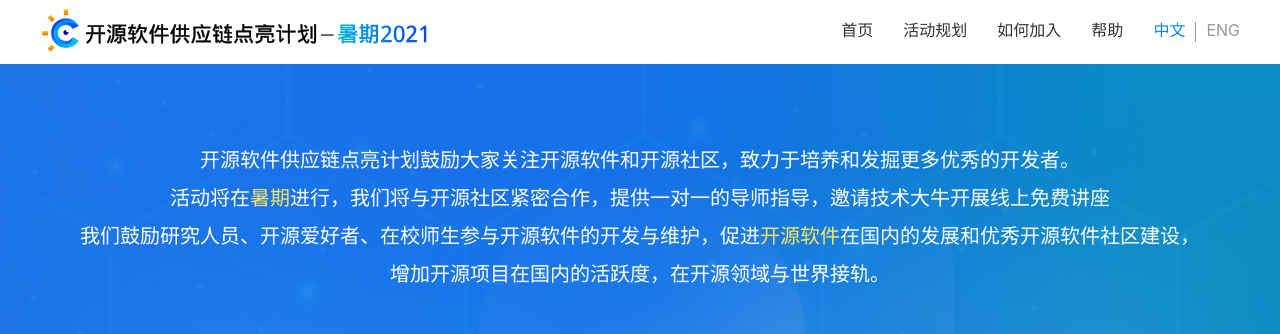
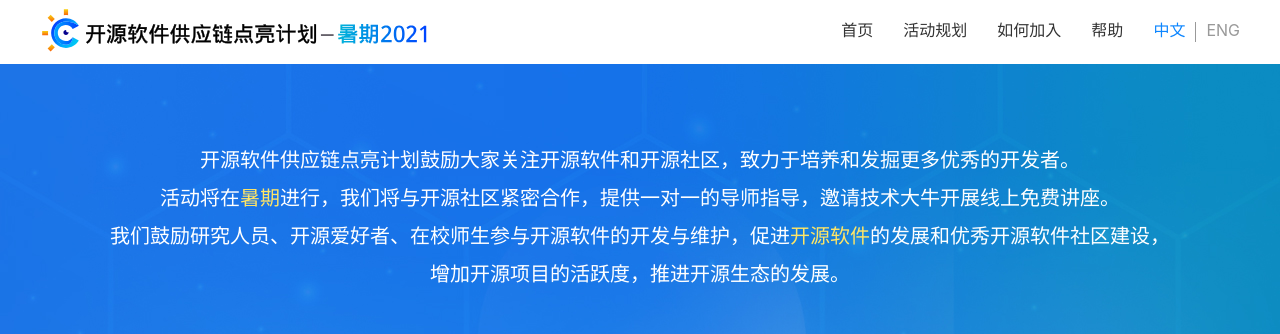
Before and after one commit to yinjiayi/homepage, a React app: page / in a window 1280 px wide. Shown: the top 334 px of the page. Built offline with nearby package versions, Linux system fonts and the light colour scheme.

Commit message:
update timeline style and content on homepage.

```diff
--- a/src/data/homepage.json
+++ b/src/data/homepage.json
@@ -2,9 +2,9 @@
     "chi":{
         "bannertext":[
             "开源软件供应链点亮计划鼓励大家关注开源软件和开源社区，致力于培养和发掘更多优秀的开发者。",
-            "活动将在<span class=\"emphasis\">暑期</span>进行，我们将与开源社区紧密合作，提供一对一的导师指导，邀请技术大牛开展线上免费讲座",
-            "我们鼓励研究人员、开源爱好者、在校师生参与开源软件的开发与维护，促进<span class=\"emphasis\">开源软件</span>在国内的发展和优秀开源软件社区建设，",
-            "增加开源项目在国内的活跃度，在开源领域与世界接轨。"
+            "活动将在<span class=\"emphasis\">暑期</span>进行，我们将与开源社区紧密合作，提供一对一的导师指导，邀请技术大牛开展线上免费讲座。",
+            "我们鼓励研究人员、开源爱好者、在校师生参与开源软件的开发与维护，促进<span class=\"emphasis\">开源软件</span>的发展和优秀开源软件社区建设，",
+            "增加开源项目的活跃度，推进开源生态的发展。"
         ],
         "icontext":[
             ["参与暑期2021活动","提高编程实战能力"],
@@ -17,7 +17,7 @@
     },
     "en":{
         "bannertext":[
-            "Open Source Promotion Plan encourages everyone to pay close attention to open source software and open source community, aiming to cultivate and explore more outstanding developers. ‘Summer 2021’ will be held in this summer. We will collaborate closely with the open source community to provide one-to-one mentor guidance and invite some specialists to conduct free online lectures. In order to promote the development of open source software in China and facilitate the construction of excellent open source software community, we encourage researchers, open source enthusiasts, professors as well as students to participate in the development and maintenance of open source software. Furthermore, ‘Summer 2021’ is supposed to promote the open source activity in China and gear to the internatioal practice."
+            "Open Source Promotion Plan encourages everyone to pay close attention to open source software and open source community, aiming to cultivate and explore more outstanding developers. ‘Summer 2021’ will be held in this summer. We will collaborate closely with the open source community to provide one-to-one mentor guidance and invite some specialists to conduct free online lectures. In order to promote the development of open source software and facilitate the construction of excellent open source software community, we encourage researchers, open source enthusiasts, professors as well as students to participate in the development and maintenance of open source software. Furthermore, ‘Summer 2021’ is supposed to increase the activity of open source projects, and promote the development of open source ecology."
         ],
         "icontext":[
             ["Join ‘Summer 2021’! Enhance Practical Programming Capabilities!"],
--- a/src/pages/index/index.less
+++ b/src/pages/index/index.less
@@ -190,7 +190,7 @@
     border-radius: 6px;
     position: absolute;
     z-index: 10;
-    top: 50%;
+    top: 20%;
     left: calc(~'100% - 12px');
 }
 
@@ -214,7 +214,7 @@
     border-radius: 6px;
     position: absolute;
     z-index: 10;
-    top: 50%;
+    top: 20%;
     left: -12px;
 }
 
```
